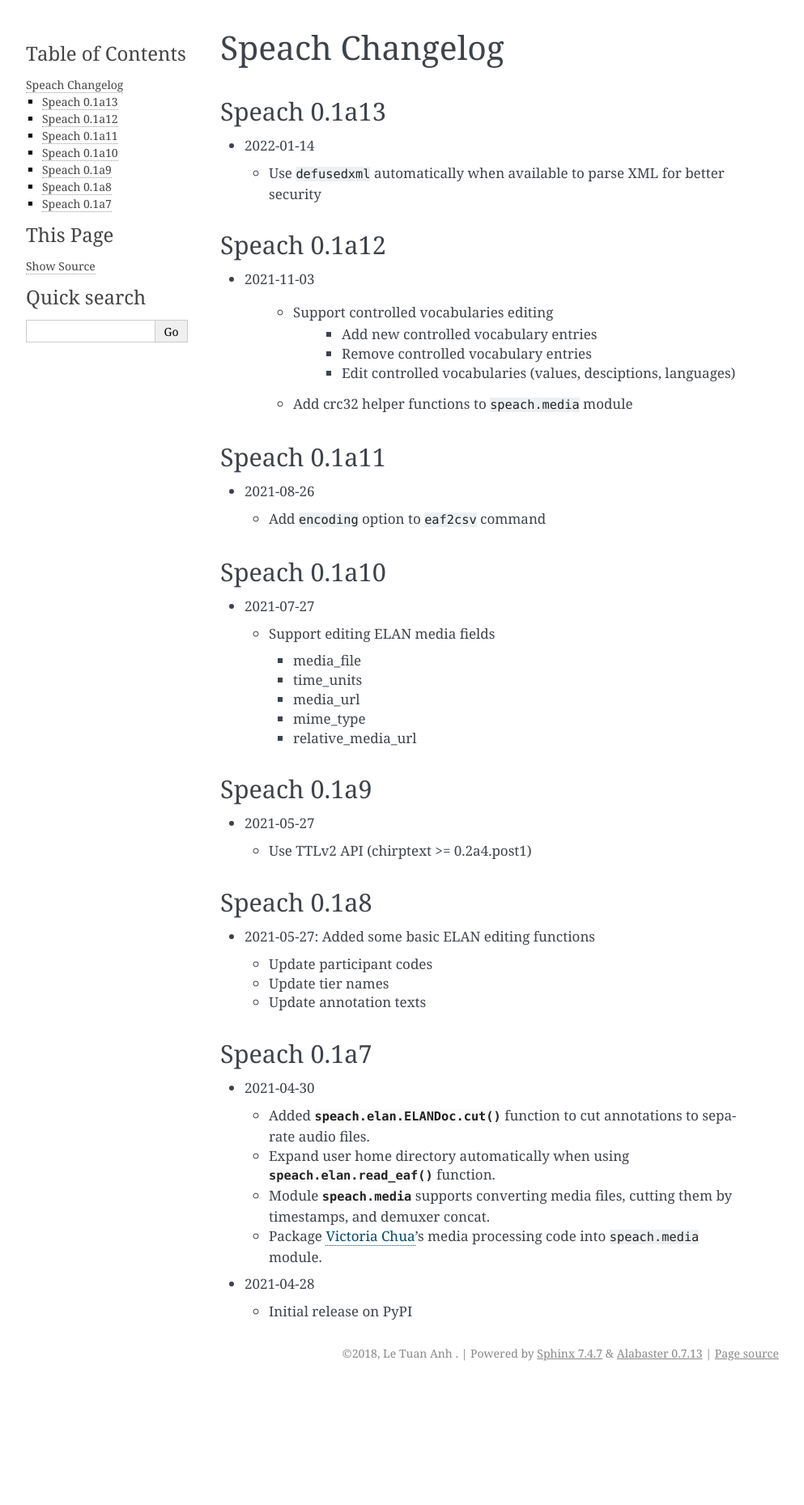
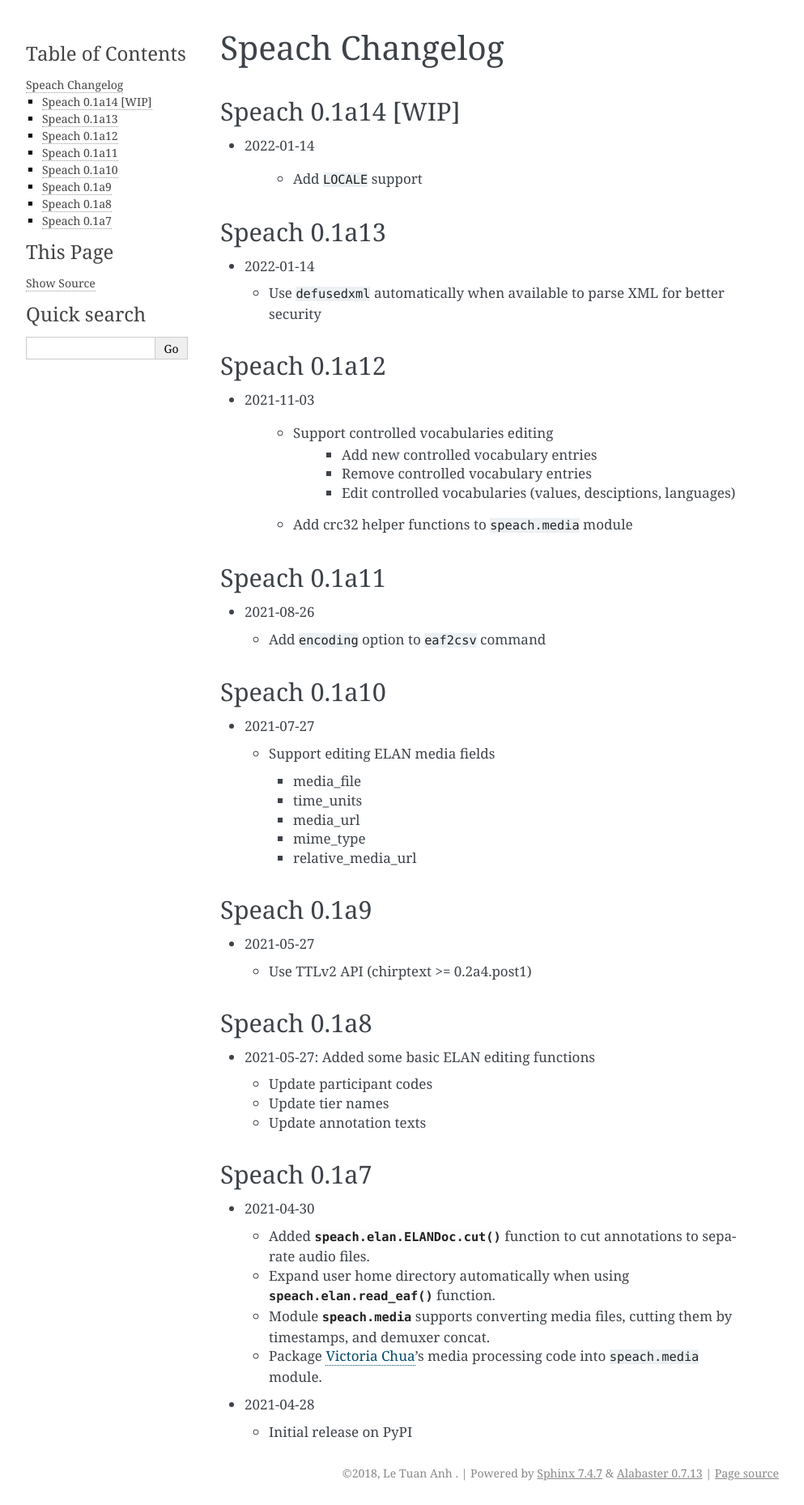
Before and after one commit to neocl/speach, a Sphinx documentation site: the page built from docs/updates.rst, in a window 1280 px wide. Shown: the whole page at 81% size, without its empty margins (148-1141 px from the left). Built offline with Sphinx 7.4.7, drawn with Linux system fonts in a browser that asks for light colours; before the commit the page ends 1711 px from its top, so only the background shows below that.

Commit message:
update 0.1a14 doc (future release)

```diff
--- a/docs/updates.rst
+++ b/docs/updates.rst
@@ -2,6 +2,13 @@
 
 Speach Changelog
 ================
+
+Speach 0.1a14 [WIP]
+-------------
+
+- 2022-01-14
+
+   - Add ``LOCALE`` support
 
 Speach 0.1a13
 -------------
```
